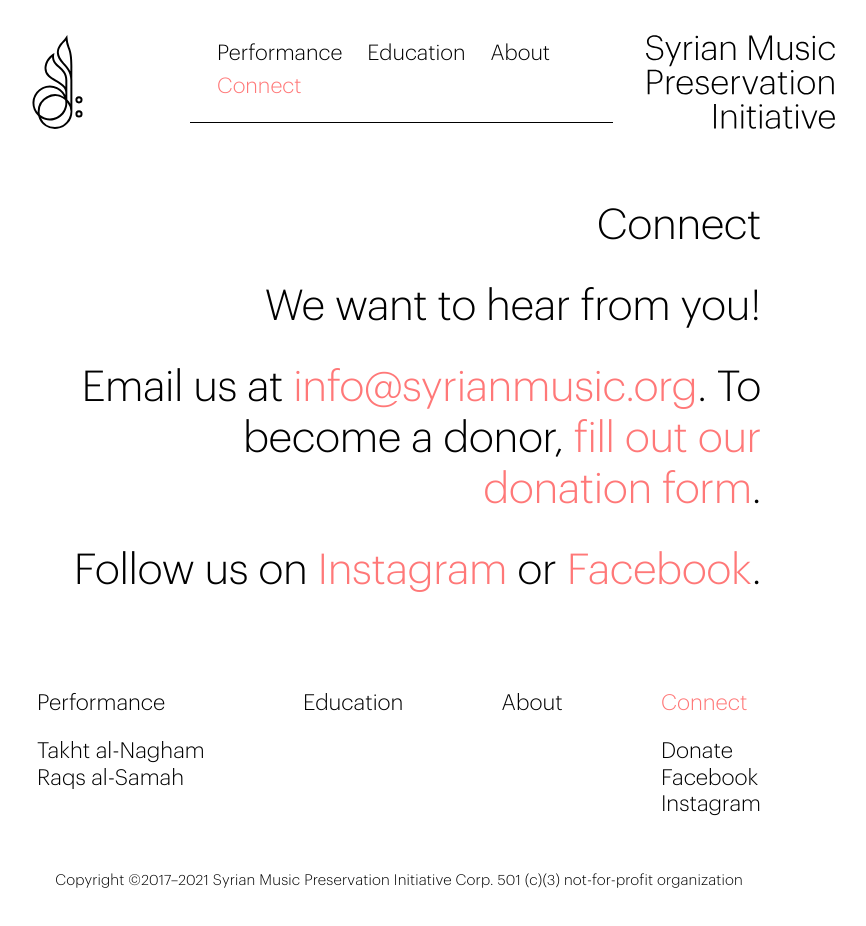
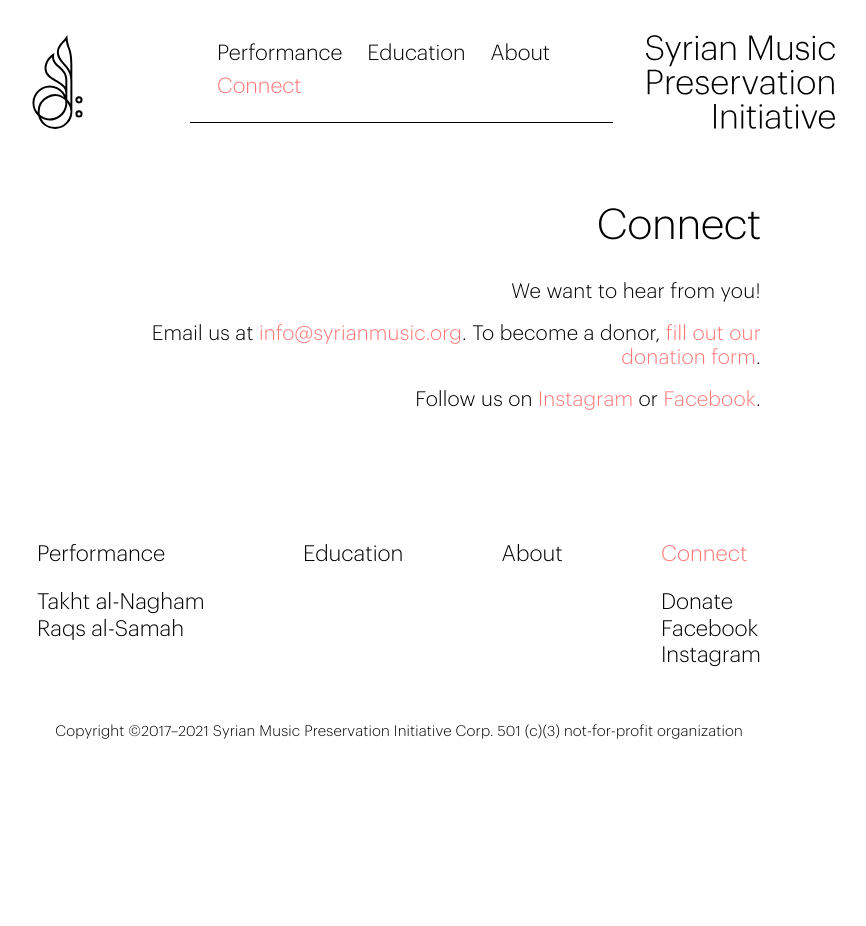
Before and after one commit to SyrianMusic/syrian-music-www, a Next.js app: page /connect in a window 1280 px wide. Shown: the top 926 px of the page, without its empty margins (241-1107 px from the left). After the commit the page ends 800 px from the top, so only its background shows below. Built offline with nearby package versions, Linux system fonts and the light colour scheme.

Commit message:
use base typography on connect page (#28)

```diff
--- a/pages/connect/index.js
+++ b/pages/connect/index.js
@@ -9,10 +9,8 @@ const ConnectPage = () => (
   <SiteLayout className="gutters" pathname={pageConfig.href}>
     <Title>Connect</Title>
     <Typography variant="h1">Connect</Typography>
-    <Typography variant="h1" as="p">
-      We want to hear from&nbsp;you!
-    </Typography>
-    <Typography variant="h1" as="p">
+    <Typography>We want to hear from&nbsp;you!</Typography>
+    <Typography>
       Email us at{' '}
       <a href="mailto:info@syrianmusic.org" target="_blank" rel="noopener noreferrer">
         info@syrianmusic.org
@@ -23,7 +21,7 @@ const ConnectPage = () => (
       </a>
       .
     </Typography>
-    <Typography variant="h1" as="p">
+    <Typography>
       Follow us on{' '}
       <a href={pageConfig.links.instagram.href} target="_blank" rel="noopener noreferrer">
         Instagram
```
